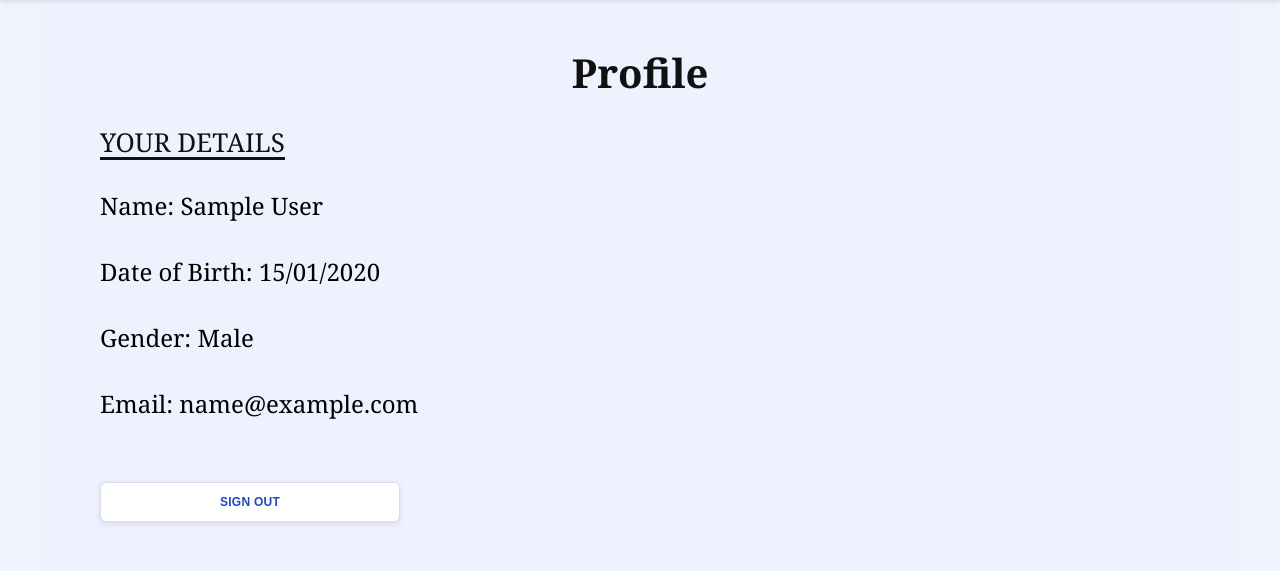
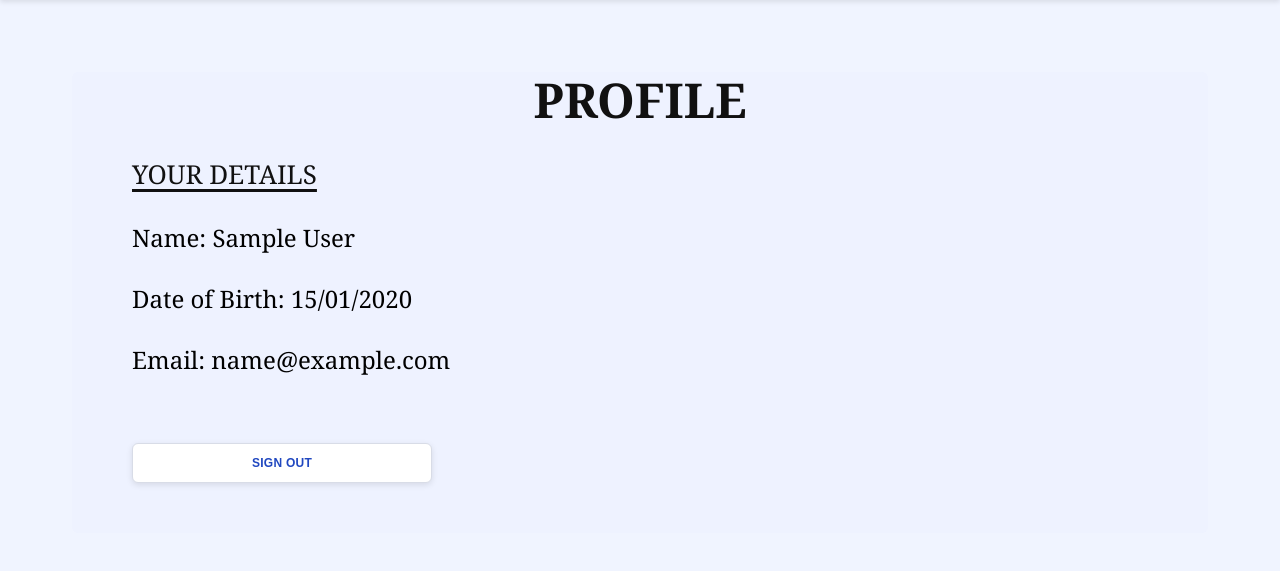
Before and after one commit to HarshPatel093/he-app, a Django app: page /dashboard/admin/profile/ in a window 1280 px wide. Shown: the part 80-651 px from the top of the page. Run offline with Django 5.2, Linux system fonts and the light colour scheme; a user stored in the database is signed in; tables that the repository leaves empty hold one stand-in row (values such as "Sample post").

Commit message:
Remove gender field completely
Dropped gender field from UserProfile model, forms, views, templates, UserProfileAdmin

```diff
--- a/users/admin.py
+++ b/users/admin.py
@@ -3,9 +3,9 @@ from .models import UserProfile
 
 @admin.register(UserProfile)
 class UserProfileAdmin(admin.ModelAdmin):
-    list_display = ('name', 'email', 'role', 'gender', 'date_of_birth', 'date_joined')
-    search_fields = ('name', 'user__email', 'role', 'gender')
-    list_filter = ('role', 'gender')
+    list_display = ('name', 'email', 'role', 'date_of_birth', 'date_joined')
+    search_fields = ('name', 'user__email', 'role')
+    list_filter = ('role',)
 
     def email(self, obj):
         return obj.user.email
--- a/users/forms.py
+++ b/users/forms.py
@@ -8,7 +8,6 @@ class CreateUser(forms.ModelForm):
     password = forms.CharField(widget=forms.PasswordInput)
     confirm_password = forms.CharField(widget=forms.PasswordInput, label="Re-enter Password")
     date_of_birth = forms.DateField(widget=forms.DateInput(attrs={'type': 'date'}))
-    gender = forms.ChoiceField(choices=UserProfile.GENDER_CHOICES)
     role = forms.ChoiceField(choices=UserProfile.ROLE_CHOICES)
 
     class Meta:
--- a/users/models.py
+++ b/users/models.py
@@ -2,10 +2,6 @@ from django.db import models
 from django.contrib.auth.models import User
 
 class UserProfile(models.Model):
-    GENDER_CHOICES = [
-        ('male', 'Male'),
-        ('female', 'Female'),
-    ]
 
     ROLE_CHOICES = [
         ('admin', 'Admin'),
@@ -16,7 +12,6 @@ class UserProfile(models.Model):
     user = models.OneToOneField(User, on_delete=models.CASCADE)
     name = models.CharField(max_length=100, blank=True)
     date_of_birth = models.DateField(null=True, blank=True)
-    gender = models.CharField(max_length=10, choices=GENDER_CHOICES)
     role = models.CharField(max_length=10, choices=ROLE_CHOICES, default='client')
 
     def __str__(self):
--- a/users/templates/signup.html
+++ b/users/templates/signup.html
@@ -187,12 +187,6 @@
                 <button type="button" class="toggle-text" onclick="togglePassword('confirm_password', this)">SHOW</button>
             </div>
 
-            <select id="gender" aria-label="Gender" name="gender" required>
-                <option value="" disabled selected>SELECT GENDER</option>
-                <option value="male">Male</option>
-                <option value="female">Female</option>
-            </select>
-
             <button href="login.html" class="form-btn" type="submit">Create Account</button>
         </form>
         <div class="login-link">
--- a/users/templates/users/admin_profile.html
+++ b/users/templates/users/admin_profile.html
@@ -16,8 +16,7 @@
     }
 
     .profile-wrap {
-        padding: 0;
-        padding-top:0;
+        padding: 32px;
     }
 
     .profile-title {
@@ -25,10 +24,10 @@
         text-align: center;
         font-family: ui-serif, Georgia, 'Times New Roman', serif;
         font-weight: bold;
-        font-size: 40px;
+        font-size: 48px;
         color: #111;
-        text-transform: capfirst;
-        margin-top: 0;
+        text-transform: uppercase;
+        margin-top: -45px;
     }
 
     .profile-subhead {
@@ -47,12 +46,11 @@
     .profile-background {
         background: #eef2ff;
         border-radius: 6px;
-        margin-top:-35px;
 
 
     }
     .profile-details h3 {
-        margin: 0 0 30px 0;
+        margin: 0 0 25px 0;
         font-family: ui-serif, Georgia, 'Times New Roman', serif;
         font-size: 24px;
         line-height: 1.5;
@@ -60,7 +58,7 @@
         margin-left: 20px;
     }
     .signout {
-        margin-top: 30px;
+        margin-top: 40px;
         display: inline-block;
         width: 300px;
         height: 40px;
@@ -78,7 +76,6 @@
         cursor: pointer;
         margin-bottom: 10px;
         margin-left: 20px;
-
     }
 
     .signout:hover {
@@ -87,8 +84,6 @@
     }
 </style>
 {% endblock %}
-
-
 
 {% block content %}
 <div class="profile-wrap">
@@ -99,7 +94,6 @@
             {% if has_profile %}
             <h3>Name: {{user_obj.get_full_name|default:profile.name|default:user_obj.username}} </h3>
             <h3>Date of Birth: {{profile.date_of_birth|date:"d/m/Y"}}</h3>
-            <h3>Gender: {{profile.get_gender_display}}</h3>
             <h3>Email: {{user_obj.email}}</h3>
             {% endif %}
 
@@ -108,9 +102,6 @@
                 <button type="submit" class="signout">sign out</button>
             </form>
         </div>
-
-
-
     </main>
 </div>
 {% endblock %}
--- a/users/templates/users/client_detail.html
+++ b/users/templates/users/client_detail.html
@@ -11,7 +11,6 @@
         <div class="client-info">
             <p><strong>Name:</strong> {{ client.name }}</p>
             <p><strong>Date of Birth:</strong> {{ client.date_of_birth|default:"None" }}</p>
-            <p><strong>Gender:</strong> {{ client.gender }}</p>
             <p><strong>Email:</strong> {{ client.user.email }}</p>
         </div>
     </div>
--- a/users/templates/users/client_profile.html
+++ b/users/templates/users/client_profile.html
@@ -106,7 +106,6 @@
         <div class="details">
             <p>Name: {{ profile.name }}</p>
             <p>Date of Birth: {{profile.date_of_birth|date:"d/m/Y"}}</p>
-            <p>Gender: {{profile.get_gender_display}}</p>
             <p>Email: {{user_obj.email}}</p>
             <a href="{% url 'client_dashboard'%}" class = "button">GO BACK</a>
         </div>
--- a/users/templates/users/clients_list.html
+++ b/users/templates/users/clients_list.html
@@ -23,7 +23,7 @@
         <a href="{% url 'client_detail' client.id %}" class="client-card" data-name = "{{ client.name|lower }}" aria-label="View {{client.name}}">
             <p><strong>Name: {{ client.name }}</strong></p>
             <p><strong>Date of Birth: {{ client.date_of_birth }}</strong></p>
-            <p><strong>Gender: {{ client.gender }}</strong></p>
+            <p><strong>Email:</strong> {{ client.user.email }}</p>
         </a>
     {% endfor %}
 </div>
--- a/users/templates/users/create_user.html
+++ b/users/templates/users/create_user.html
@@ -163,12 +163,6 @@
                     onfocus="(this.type='date')" aria-label="Date_Of_Birth"
                     onblur="if(this.value==''){this.type='text'}" required>
 
-                <select name="gender" aria-label="Gender" required>
-                    <option value="" disabled selected>SELECT GENDER</option>
-                    <option value="male">Male</option>
-                    <option value="female">Female</option>
-                </select>
-
                 <select name="role" aria-label="Role" required>
                     <option value="" disabled selected>SELECT ROLE</option>
                     <option value="admin">Admin</option>
--- a/users/templates/users/edit_user.html
+++ b/users/templates/users/edit_user.html
@@ -131,11 +131,6 @@
 
                 <input type="date" aria-label="Date_Of_Birth" name="date_of_birth" value="{{ date_of_birth|date:'Y-m-d' }}">
 
-                <select name="gender" aria-label="Gender" required>
-                    <option value="male" {% if gender == "male" %}selected{% endif %}>Male</option>
-                    <option value="female" {% if gender == "female" %}selected{% endif %}>Female</option>
-                </select>
-
                 <select name="role" aria-label="Role" required>
                     <option value="admin" {% if role == "admin" %}selected{% endif %}>Admin</option>
                     <option value="staff" {% if role == "staff" %}selected{% endif %}>Staff</option>
--- a/users/templates/users/manage_users.html
+++ b/users/templates/users/manage_users.html
@@ -89,7 +89,6 @@
                         <th>Email</th>
                         <th>Date Joined</th>
                         <th>Role</th>
-                        <th>Gender</th>
                         <th>Date of Birth</th>
                         <th>Actions</th>
                     </tr>
@@ -101,7 +100,6 @@
                         <td>{{ user.email }}</td>
                         <td>{{ user.date_joined|date:"Y-m-d H:i" }}</td>
                         <td>{{ user.userprofile.role }}</td>
-                        <td>{{ user.userprofile.gender }}</td>
                         <td>{{ user.userprofile.date_of_birth }}</td>
                         <td class="actions">
                             <a href="{% url 'edit_user' user.id %}" class="edit">Edit</a>
--- a/users/views.py
+++ b/users/views.py
@@ -16,7 +16,6 @@ def signup(request):
         password = request.POST.get('password')
         confirm_password = request.POST.get('confirm_password')
         date_of_birth = request.POST.get('date_of_birth')
-        gender = request.POST.get('gender')
 
         if password != confirm_password:
             messages.error(request, "Passwords do not match", extra_tags="signup")
@@ -31,7 +30,7 @@ def signup(request):
         user.save()
 
         # Create profile
-        profile = UserProfile(user=user, name=name, date_of_birth=date_of_birth, gender=gender)
+        profile = UserProfile(user=user, name=name, date_of_birth=date_of_birth)
         profile.save()
 
         # Auto-login
@@ -120,7 +119,6 @@ def create_user(request):
                 user=user,
                 name=name,
                 date_of_birth=form.cleaned_data['date_of_birth'],
-                gender=form.cleaned_data['gender'],
                 role=form.cleaned_data['role']
             )
 
@@ -163,7 +161,6 @@ def edit_user(request, user_id):
         password = request.POST.get("password")
         confirm_password = request.POST.get("confirm_password")
         date_of_birth = request.POST.get("date_of_birth")
-        gender = request.POST.get("gender")
         role = request.POST.get("role")
 
         user.username = email
@@ -180,7 +177,6 @@ def edit_user(request, user_id):
         profile.name = name
         if date_of_birth:
             profile.date_of_birth = date_of_birth
-        profile.gender = gender
         profile.role = role
         profile.save()
 
@@ -191,7 +187,6 @@ def edit_user(request, user_id):
         "name": profile.name,
         "email": user.email,
         "date_of_birth": profile.date_of_birth,
-        "gender": profile.gender,
         "role": profile.role,
     }
 
@@ -200,7 +195,6 @@ def edit_user(request, user_id):
     "name": profile.name,
     "email": user.email,
     "date_of_birth": profile.date_of_birth,
-    "gender": profile.gender,
     "role": profile.role,
     })
 
```
Also changed, not shown: users/migrations/0009_remove_userprofile_gender.py (added).
